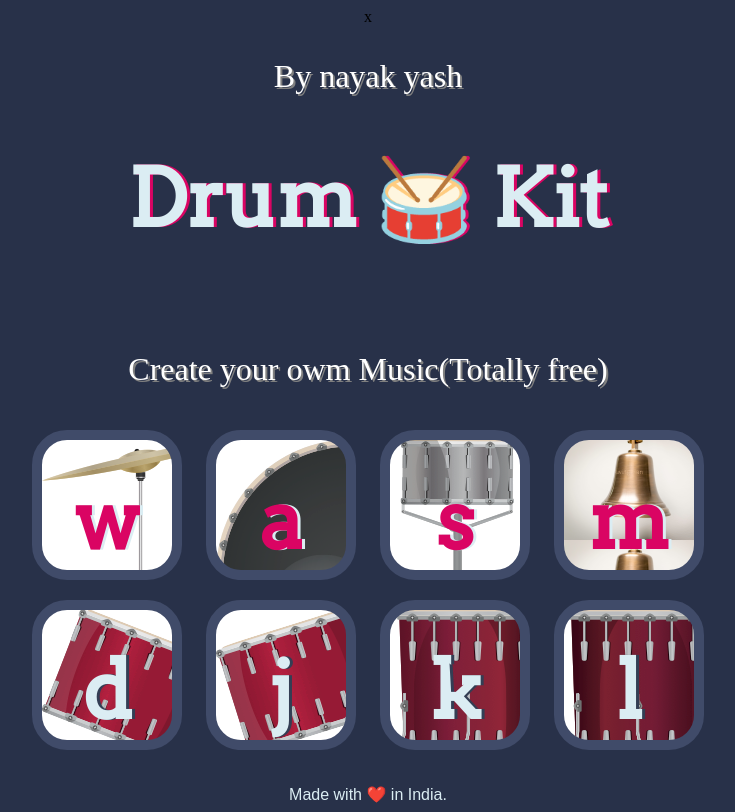
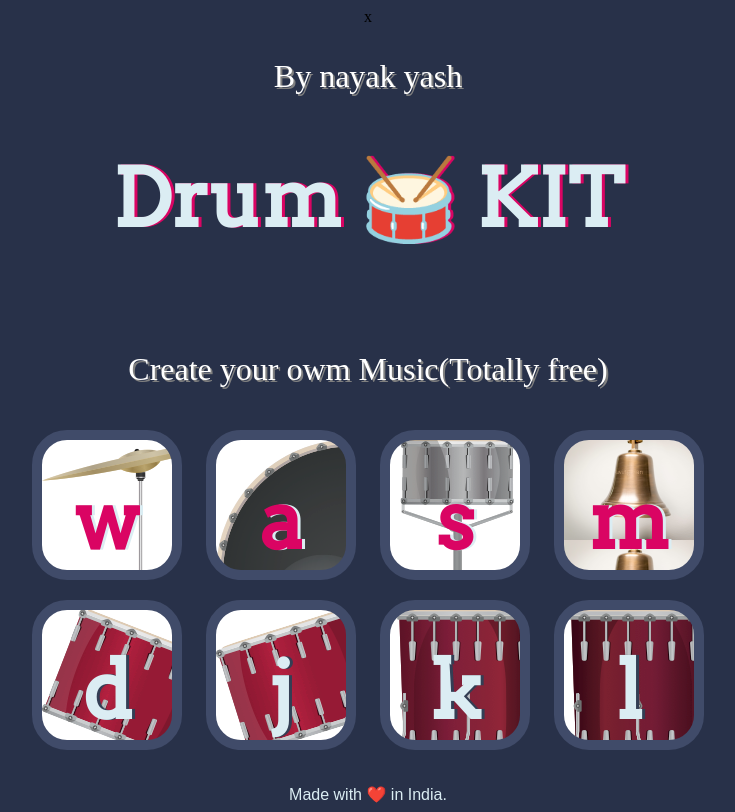
Before and after one commit to Nayakyash005/drum_stick, a plain HTML site: page index.html in a window 1280 px wide. Shown: the whole page, without its empty margins (272-1007 px from the left). Drawn offline with Linux system fonts and the light colour scheme.

Commit message:
enhdgfm4c

```diff
--- a/index.html
+++ b/index.html
@@ -13,7 +13,7 @@ x<!DOCTYPE html>
 
 
 
-  <h1 id="title">Drum 🥁 Kit</h1>
+  <h1 id="title">Drum 🥁 KIT</h1>
 <br>
   <p class="para">Create your owm Music(Totally free)</p>
   <div class="set">
```
